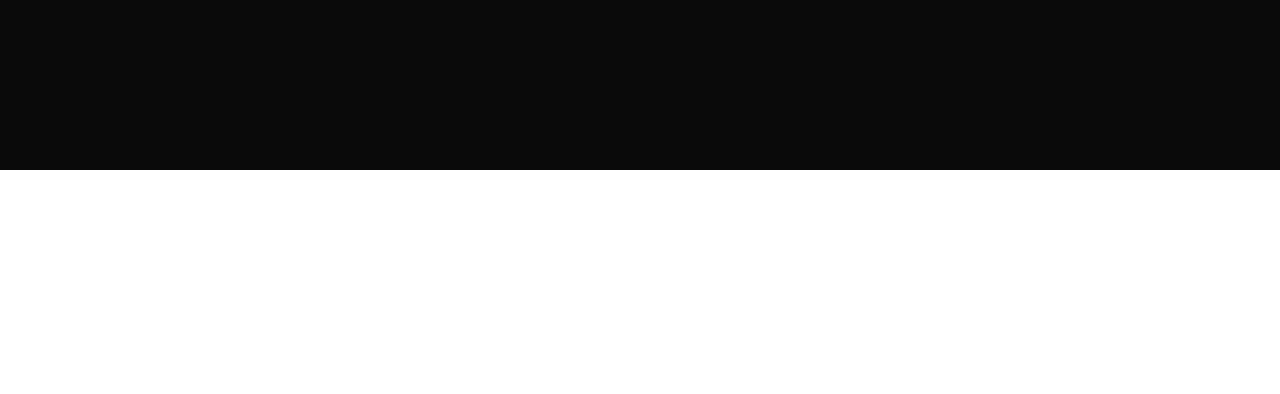
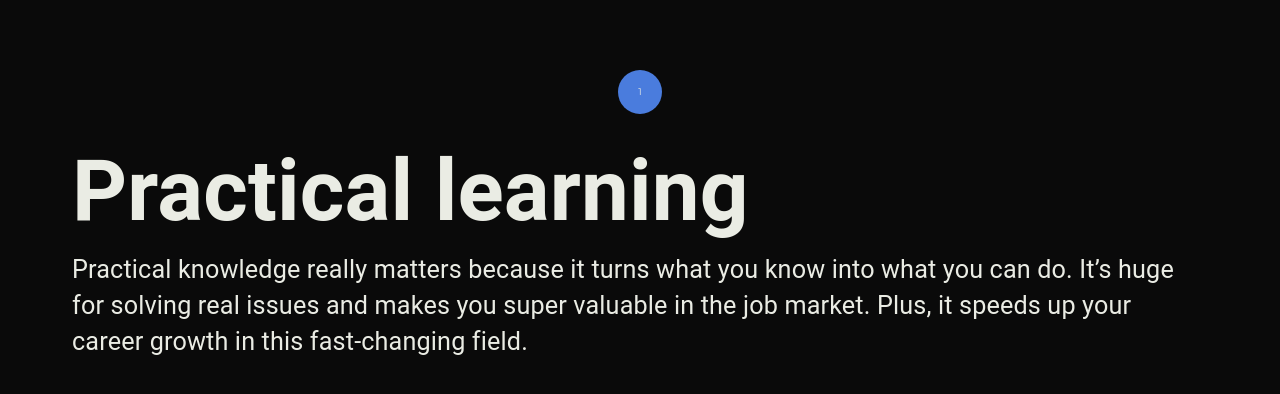
Before and after one commit to AntonNikonov1/course-React-, a React (Create React App) app: page / in a window 1280 px wide. Shown: the part 766-1160 px from the top of the page. Before the commit the page ends 936 px from the top, so only its background shows below. Built offline with nearby package versions, Linux system fonts and the light colour scheme.

Commit message:
Working on step indicator.

```diff
--- a/src/components/Stepper/StepperStatic/StepIndicator/StepIndicator.tsx
+++ /dev/null
@@ -1,6 +0,0 @@
-import { StepIconProps } from "@mui/material";
-import React from "react";
-
-export const StepIndicator: React.FC<StepIconProps> = ({ content }) => {
-  return <div>{content}</div>;
-};
--- a/src/components/Stepper/StepperStatic/StepperStatic.module.scss
+++ b/src/components/Stepper/StepperStatic/StepperStatic.module.scss
@@ -1,9 +1,14 @@
+.container {
+  text-align: start;
   .title {
     color: var(--inversion);
     font-size: 6.1em;
     font-weight: var(--bold);
+    text-align: start;
   }
   .description {
     color: var(--inversion);
     font-size: 1.8em;
+    text-align: start;
   }
+}
--- a/src/components/Stepper/StepperStatic/StepperStatic.tsx
+++ b/src/components/Stepper/StepperStatic/StepperStatic.tsx
@@ -1,16 +1,19 @@
 import React from "react";
 import classes from "./StepperStatic.module.scss";
-import { Stepper, Step, StepLabel } from "@mui/material";
-import { StepIndicator } from "./StepIndicator/StepIndicator";
+import { Stepper, Step, StepLabel, StepIcon } from "@mui/material";
+import { QontoConnector } from "./components/StyledStepperSetupt";
+import { StepperStaticIndicator } from "./components/StepIndicator/StepIndicator";
+
+
 
 export const StepperStaticComponent = () => {
   return (
-    <Stepper activeStep={-1} component={StepIndicator}>
-      {["sddsdssdsd"].map((label) => (
-        <Step key={label}>
-          <StepLabel>
-            <p className={classes.title}>{label}</p>
-            <p className={classes.description}>{label}</p>
+    <Stepper activeStep={-1} alternativeLabel connector={<QontoConnector />}>
+      {[{title: 'Practical learning', description: 'Practical knowledge really matters because it turns what you know into what you can do. It’s huge for solving real issues and makes you super valuable in the job market. Plus, it speeds up your career growth in this fast-changing field.'}].map(({title,description}) => (
+        <Step key={title} className={classes.container}>
+          <StepLabel className={classes.container} StepIconComponent={StepperStaticIndicator}>
+            <p className={classes.title}>{title}</p>
+            <p className={classes.description}>{description}</p>
           </StepLabel>
         </Step>
       ))}
--- /dev/null
+++ b/src/components/Stepper/StepperStatic/components/StepIndicator/StepIndicator.module.scss
@@ -0,0 +1,11 @@
+.indicator {
+  display: flex;
+  align-items: center;
+  justify-content: center;
+  color: var(--inversion);
+  font-size: 1.6em;
+  width: 44px;
+  height: 44px;
+  background-color: var(--blue);
+  border-radius: 50%;
+}
--- /dev/null
+++ b/src/components/Stepper/StepperStatic/components/StepIndicator/StepIndicator.tsx
@@ -0,0 +1,9 @@
+import React from 'react'
+import classes from './StepIndicator.module.scss'
+import { StepIconProps } from '@mui/material'
+
+export const StepperStaticIndicator = (props: StepIconProps) => {
+  return (
+    <p className={classes.indicator}>{props.icon}</p>
+  )
+}
--- /dev/null
+++ b/src/components/Stepper/StepperStatic/components/StyledStepperSetupt.tsx
@@ -0,0 +1,22 @@
+import { StepConnector, stepConnectorClasses, styled } from "@mui/material";
+
+export const QontoConnector = styled(StepConnector)(({ theme }) => ({
+  [`&.${stepConnectorClasses.active}`]: {
+    background: 'red',
+    [`& .${stepConnectorClasses.line}`]: {
+      background: 'red',
+    },
+  },
+  [`&.${stepConnectorClasses.completed}`]: {
+    background: 'red',
+    [`& .${stepConnectorClasses.line}`]: {
+      background: 'red',
+    },
+  },
+  [`& .${stepConnectorClasses.alternativeLabel}`]: {
+    background: 'red',
+    borderColor: theme.palette.mode === 'dark' ? theme.palette.grey[800] : '#eaeaf0',
+    borderTopWidth: 3,
+    borderRadius: 1,
+  },
+}));
```
Lines whose indentation alone changed are shown as unchanged.
